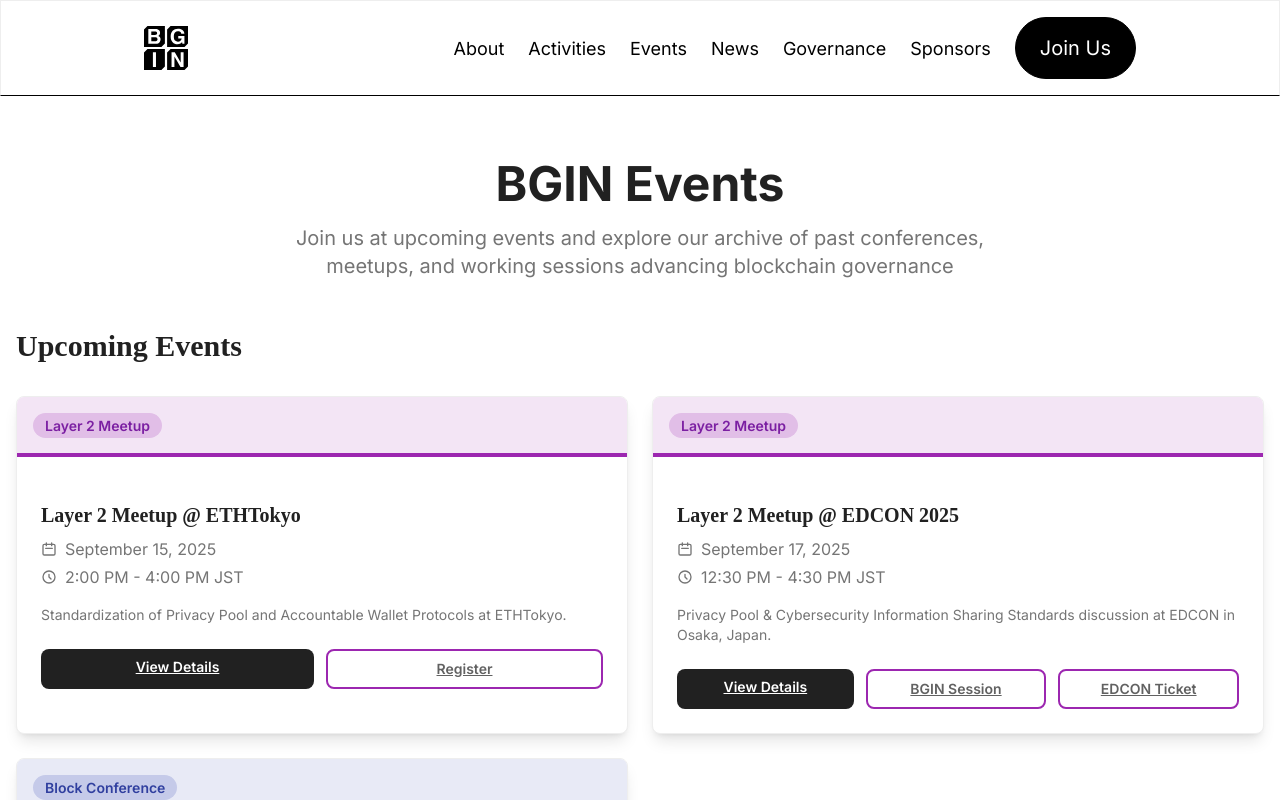
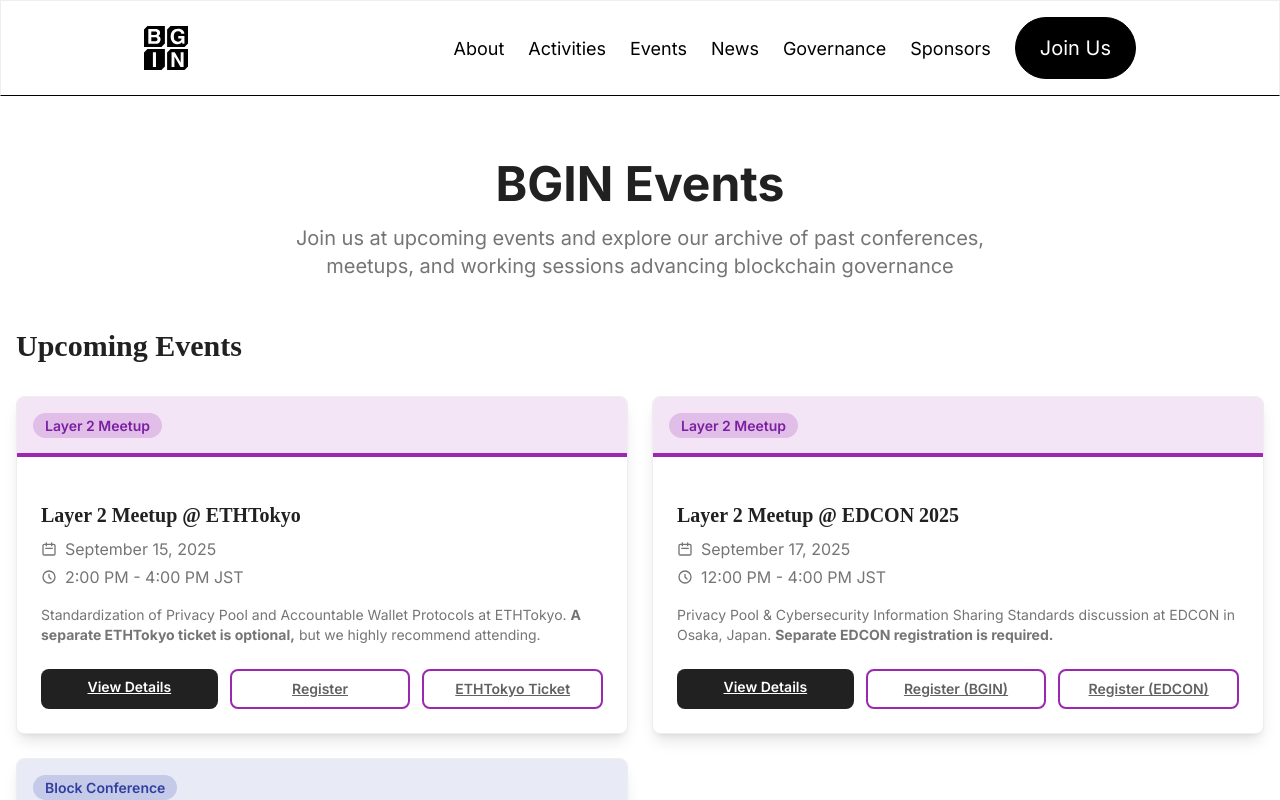
Before and after one commit to bgin-global/bgin-homepage, a Next.js app: page /events in a window 1280 px wide. Shown: the top 800 px of the page. Built offline with nearby package versions, Linux system fonts and the light colour scheme.

Commit message:
fixed edcon time and dates and added ethtokyo registration

```diff
--- a/app/activities/layer2-meetup-overview/page.tsx
+++ b/app/activities/layer2-meetup-overview/page.tsx
@@ -73,17 +73,25 @@ export default function Layer2MeetupOverview() {
                 <div className="flex gap-3">
                   <Link
                     href="/events/20250915-layer2-ethtokyo"
-                    className="flex-1 bg-gray-900 text-white px-4 py-2 rounded-lg hover:bg-gray-800 transition-colors font-semibold text-center"
+                    className="flex-1 bg-gray-900 text-white px-4 py-2 rounded-lg hover:bg-gray-800 transition-colors font-semibold text-center text-sm"
                   >
                     Event Details
                   </Link>
                   <Link
                     href="https://lu.ma/otb2xfno"
-                    className="flex-1 border-2 border-purple-500 text-purple-600 px-4 py-2 rounded-lg hover:bg-purple-50 transition-colors font-semibold text-center"
+                    className="flex-1 border-2 border-purple-500 text-purple-600 px-4 py-2 rounded-lg hover:bg-purple-50 transition-colors font-semibold text-center text-sm"
                     target="_blank"
                     rel="noopener noreferrer"
                   >
-                    Register Now
+                    Register (BGIN)
+                  </Link>
+                  <Link
+                    href="https://app.moongate.id/e/ethtokyo2025"
+                    className="flex-1 border-2 border-purple-500 text-purple-600 px-4 py-2 rounded-lg hover:bg-purple-50 transition-colors font-semibold text-center text-sm"
+                    target="_blank"
+                    rel="noopener noreferrer"
+                  >
+                    ETHTokyo Ticket
                   </Link>
                 </div>
               </div>
@@ -110,7 +118,7 @@ export default function Layer2MeetupOverview() {
                     <strong className="text-gray-900">Date:</strong> September 17, 2025
                   </p>
                   <p className="text-gray-600 mb-2">
-                    <strong className="text-gray-900">Time:</strong> 12:30 PM - 4:30 PM (JST)
+                    <strong className="text-gray-900">Time:</strong> 12:00 PM - 4:00 PM (JST)
                   </p>
                   <p className="text-gray-600 mb-2">
                     <strong className="text-gray-900">Location:</strong> Grand Green Osaka
@@ -147,7 +155,7 @@ export default function Layer2MeetupOverview() {
                     target="_blank"
                     rel="noopener noreferrer"
                   >
-                    Register (Luma)
+                    Register (BGIN)
                   </Link>
                   <Link
                     href="https://www.edcon.io/en/ticket"
@@ -155,7 +163,7 @@ export default function Layer2MeetupOverview() {
                     target="_blank"
                     rel="noopener noreferrer"
                   >
-                    EDCON Tickets
+                    Register (EDCON)
                   </Link>
                 </div>
               </div>
--- a/app/events/20250916-layer2-edcon/page.tsx
+++ b/app/events/20250916-layer2-edcon/page.tsx
@@ -27,9 +27,27 @@ export default function Layer2EDCONEvent() {
           <h1 className="text-5xl font-bold mb-4 text-gray-900">
             Layer 2 Meetup @ EDCON 2025
           </h1>
-          <p className="text-xl text-gray-600">
+          <p className="text-xl text-gray-600 mb-6">
             Privacy Pool & Cybersecurity Information Sharing Standards
           </p>
+          <div className="flex gap-4 justify-center flex-wrap">
+            <Link
+              href="https://luma.com/6bnm90zw"
+              className="inline-block bg-gray-900 text-white px-8 py-3 rounded-lg hover:bg-gray-800 transition-colors font-semibold text-lg shadow-md"
+              target="_blank"
+              rel="noopener noreferrer"
+            >
+              Register (BGIN)
+            </Link>
+            <Link
+              href="https://www.edcon.io/en/ticket"
+              className="inline-block bg-gray-900 text-white px-8 py-3 rounded-lg hover:bg-gray-800 transition-colors font-semibold text-lg shadow-md"
+              target="_blank"
+              rel="noopener noreferrer"
+            >
+              Register (EDCON)
+            </Link>
+          </div>
         </div>
 
         {/* Event Logos */}
@@ -59,7 +77,7 @@ export default function Layer2EDCONEvent() {
               <div className="mb-6">
                 <h3 className="text-lg font-semibold text-gray-700 mb-2">📅 Date & Time</h3>
                 <p className="text-gray-600">September 17, 2025</p>
-                <p className="text-gray-600">12:30 PM - 4:30 PM (JST)</p>
+                <p className="text-gray-600">12:00 PM - 4:00 PM JST</p>
               </div>
 
               <div className="mb-6">
--- a/app/events/page.tsx
+++ b/app/events/page.tsx
@@ -29,18 +29,19 @@ export default function EventsPage() {
       date: "September 15, 2025",
       time: "2:00 PM - 4:00 PM JST",
       type: "Layer 2 Meetup",
-      description: "Standardization of Privacy Pool and Accountable Wallet Protocols at ETHTokyo.",
+      description: "Standardization of Privacy Pool and Accountable Wallet Protocols at ETHTokyo. A separate EthTokyo ticket is optional, but we highly recommend attending.",
       link: "/events/20250915-layer2-ethtokyo",
       color: eventTypeColors["Layer 2 Meetup"],
-      registerLink: "https://lu.ma/otb2xfno"
+      registerLink: "https://lu.ma/otb2xfno",
+      secondaryRegisterLink: "https://app.moongate.id/e/ethtokyo2025"
     },
     {
       id: "layer2-edcon",
       title: "Layer 2 Meetup @ EDCON 2025",
       date: "September 17, 2025",
-      time: "12:30 PM - 4:30 PM JST",
+      time: "12:00 PM - 4:00 PM JST",
       type: "Layer 2 Meetup",
-      description: "Privacy Pool & Cybersecurity Information Sharing Standards discussion at EDCON in Osaka, Japan.",
+      description: "Privacy Pool & Cybersecurity Information Sharing Standards discussion at EDCON in Osaka, Japan. Separate EDCON registration is required.",
       link: "/events/20250916-layer2-edcon",
       color: eventTypeColors["Layer 2 Meetup"],
       registerLink: "https://luma.com/6bnm90zw",
@@ -134,9 +135,19 @@ export default function EventsPage() {
                     </p>
                   </div>
 
-                  <p className="text-gray-600 mb-6 text-sm">
-                    {event.description}
-                  </p>
+                  <div className="text-gray-600 mb-6 text-sm">
+                    {event.id === "layer2-edcon" ? (
+                      <>
+                        Privacy Pool & Cybersecurity Information Sharing Standards discussion at EDCON in Osaka, Japan. <strong>Separate EDCON registration is required.</strong>
+                      </>
+                    ) : event.id === "layer2-ethtokyo" ? (
+                      <>
+                        Standardization of Privacy Pool and Accountable Wallet Protocols at ETHTokyo. <strong>A separate ETHTokyo ticket is optional,</strong> but we highly recommend attending.
+                      </>
+                    ) : (
+                      event.description
+                    )}
+                  </div>
 
                   <div className="flex gap-3">
                     <Link
@@ -153,7 +164,7 @@ export default function EventsPage() {
                           target="_blank"
                           rel="noopener noreferrer"
                         >
-                          {event.id === "layer2-edcon" ? "BGIN Session" : "Register"}
+                          {event.id === "layer2-edcon" ? "Register (BGIN)" : "Register"}
                         </Link>
                         {(event as any).secondaryRegisterLink && (
                           <Link
@@ -162,7 +173,7 @@ export default function EventsPage() {
                             target="_blank"
                             rel="noopener noreferrer"
                           >
-                            EDCON Ticket
+                            {event.id === "layer2-edcon" ? "Register (EDCON)" : "ETHTokyo Ticket"}
                           </Link>
                         )}
                       </>
--- a/app/news/layer2-ethtokyo-edcon-2025/Layer2MeetupNewsShared.tsx
+++ b/app/news/layer2-ethtokyo-edcon-2025/Layer2MeetupNewsShared.tsx
@@ -117,7 +117,7 @@ export default function Layer2MeetupNewsShared({ lang }: { lang: Lang }) {
           </h3>
 
           <div className="text-gray-700 space-y-4 mb-6">
-            <p><strong>Date:</strong> September 15, 2025, 2 pm - 4 pm (JST)</p>
+            <p><strong>Date:</strong> September 15, 2025, 2:00 pm - 4:00 pm (JST)</p>
             <p><strong>Location:</strong> Shibuya Parco DG Bldg., 15-1 Udagawa-cho, Shibuya-ku, Tokyo 150-0042, Japan</p>
             <p><strong>Theme:</strong> Standardization of Privacy Pool and Accountable Wallet Protocols</p>
           </div>
@@ -146,7 +146,7 @@ export default function Layer2MeetupNewsShared({ lang }: { lang: Lang }) {
           </h3>
 
           <div className="text-gray-700 space-y-2 mb-6">
-            <p><strong>Date:</strong> September 17, 2025, 12:30 PM - 4:30 PM (JST)</p>
+            <p><strong>Date:</strong> September 17, 2025, 12:00 PM - 4:00 PM (JST)</p>
             <p><strong>Location:</strong> Congres Square Grand Green Osaka</p>
             <p><strong>Themes:</strong></p>
             <ol className="list-decimal list-inside ml-4 space-y-1">
```
Also changed, not shown: app/events/20250915-layer2-ethtokyo/page.tsx (+36 -2 lines).
